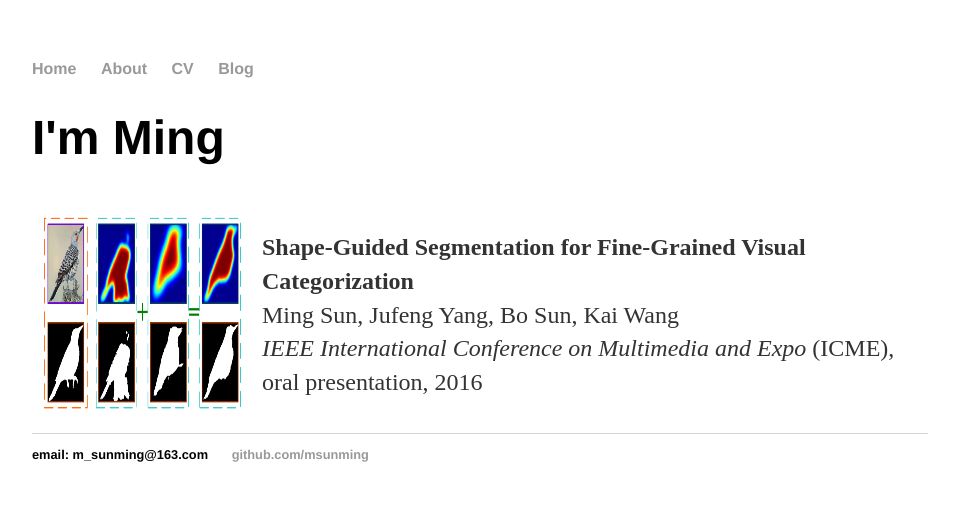
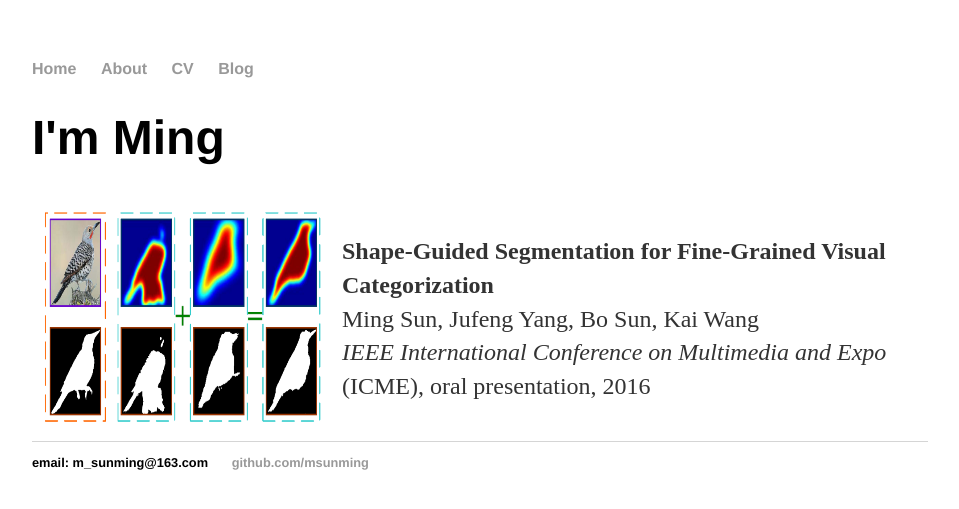
Before and after one commit to msunming/msunming.github.io, a Jekyll site: the page index.html, which Jekyll copies as it is, in a window 1280 px wide. Shown: the top 509 px of the page, without its empty margins (160-1119 px from the left). Built offline with Jekyll 4.4.1, drawn with Linux system fonts in a browser that asks for light colours.

Commit message:
Update index.html

```diff
--- a/index.html
+++ b/index.html
@@ -20,7 +20,7 @@
 			<table border="0" cellpadding="10" cellspacing="0" width="900" align="center" bgcolor="#FFFFFF">
 			<tr>
     				<td>
-      					<img border=0 src="Image/2016shape.png" height="200" width="200" class="publogo"></a>
+      					<img border=0 src="Image/2016shape.png" height="220" width="280" class="publogo"></a>
     				</td>
     				<td>
       					<div class="publication">
```
Also changed, not shown: other parts of index.html (+1 -1 lines).
